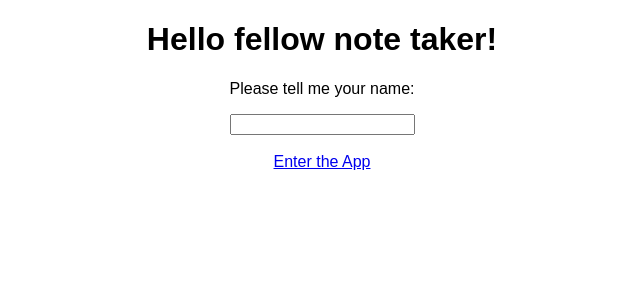
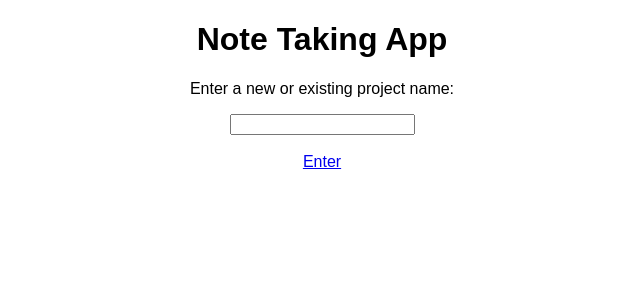
Before and after one commit to raegertay/note-taking-app, a React (Create React App) app: page / in a window 1280 px wide. Shown: the top 300 px of the page, without its empty margins (318-958 px from the left). Built offline with nearby package versions, Linux system fonts and the light colour scheme.

Commit message:
Using api to delete note

```diff
--- a/src/Home.js
+++ b/src/Home.js
@@ -9,13 +9,13 @@ class Home extends Component {
   render() {
     return (
       <div>
-        <h1>Hello fellow note taker!</h1>
-        <p>Please tell me your name:</p>
+        <h1>Note Taking App</h1>
+        <p>Enter a new or existing project name:</p>
         <input
           value={this.props.name}
           onChange={this.props.onNameChange} />
         <br /><br />
-        <Link to={`/${this.props.name}`}>Enter the App</Link>
+        <Link to={`/${this.props.name}`}>Enter</Link>
       </div>
     )
   }
--- a/src/NoteManager.js
+++ b/src/NoteManager.js
@@ -23,7 +23,7 @@ class NoteManager extends Component {
   }
 
   componentDidMount = () => {
-    fetch(`http://localhost:3000/api/user/${this.props.name}`)
+    fetch(`http://localhost:3000/api/project/${this.props.name}`)
     .then(res => res.json())
     .then(
       (data) => {
@@ -44,7 +44,7 @@ class NoteManager extends Component {
       "Content-Type": "application/json"
     }
     const init = { method: "POST", headers: headers, body: json_note }
-    fetch(`http://localhost:3000/api/user/${this.props.name}`, init)
+    fetch(`http://localhost:3000/api/project/${this.props.name}`, init)
     .then(res => res.json())
     .then((data) => {
       this.setState({
@@ -63,10 +63,18 @@ class NoteManager extends Component {
   }
 
   handleDeleteClick = (id) => {
-    const note_id = parseInt(id);
-    const new_items = new Map(this.state.notes);
-    new_items.delete(note_id);
-    this.setState({notes: new_items});
+    const init = { method: "DELETE" }
+    fetch(`http://localhost:3000/api/project/${this.props.name}/note/${id}`, init)
+    .then(res => res.json())
+    .then((data) => {
+      this.setState({
+        notes: data
+      });
+    })
+    // const note_id = parseInt(id);
+    // const new_items = new Map(this.state.notes);
+    // new_items.delete(note_id);
+    // this.setState({notes: new_items});
   }
 
   handleEditClick = (id) => {
@@ -99,7 +107,7 @@ class NoteManager extends Component {
         <Link to='/'>Logout</Link>
         <Router>
           <div>
-            <h1 className='center'>Welcome {this.props.name}!</h1>
+            <h1 className='center'>{this.props.name}</h1>
 
             {/* Form */}
             <div className='center mb'>
```
